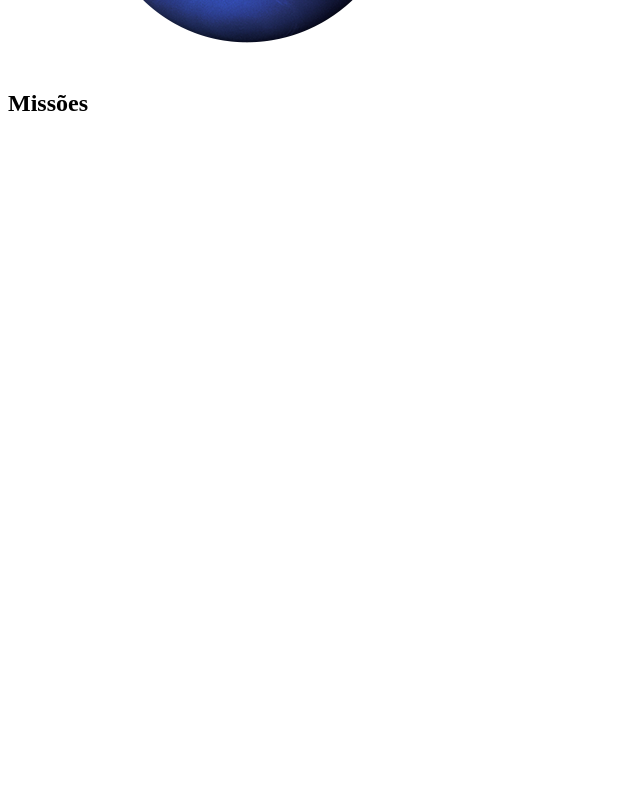
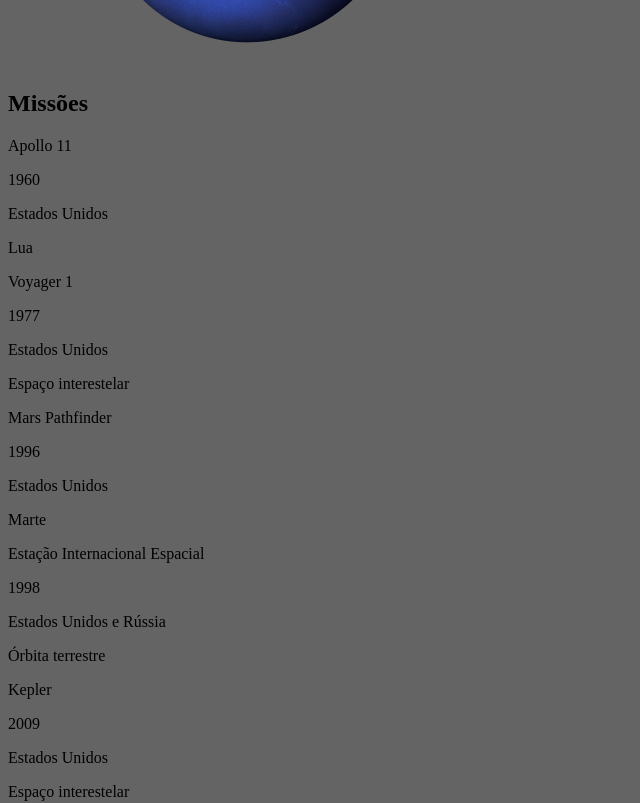
Before and after one commit to RabeloGuedes/Solar-System, a React (Create React App) app: page / in a window 1280 px wide. Shown: the part 3340-4143 px from the top of the page, without its empty margins (0-640 px from the left). Before the commit the page ends 3477 px from the top, so only its background shows below. Built offline with nearby package versions, Linux system fonts and the light colour scheme.

Commit message:
Component MissionCard adicionado ao Component Mission e lista de missoes também, além de modificao no body (BackGround-Color: Mais escuro)

```diff
--- a/src/App.css
+++ b/src/App.css
@@ -1,3 +1,7 @@
+body {
+  background-color: rgb(100, 100, 100);
+}
+
 .App {
   text-align: center;
 }
--- a/src/App.js
+++ b/src/App.js
@@ -2,6 +2,7 @@
 import Header from './components/Header';
 import SolarSystem from './components/SolarSystem';
 import Missions from './components/Missions';
+import './App.css';
 
 class App extends React.Component {
   render() {
--- a/src/components/Missions.jsx
+++ b/src/components/Missions.jsx
@@ -1,5 +1,7 @@
 import React from 'react';
 import Title from './Title';
+import missions from '../data/missions';
+import MissionCard from './MissionCard';
 
 class Missions extends React.Component {
   render() {
@@ -7,6 +9,16 @@
       <>
         <Title headline="Missões" />
         <div data-testid="missions" />
+        { missions.map((mission) => {
+          const singleMission = (<MissionCard
+            key={ mission.name }
+            name={ mission.name }
+            year={ mission.year }
+            country={ mission.country }
+            destination={ mission.destination }
+          />);
+          return singleMission;
+        }) }
       </>
     );
   }
```
